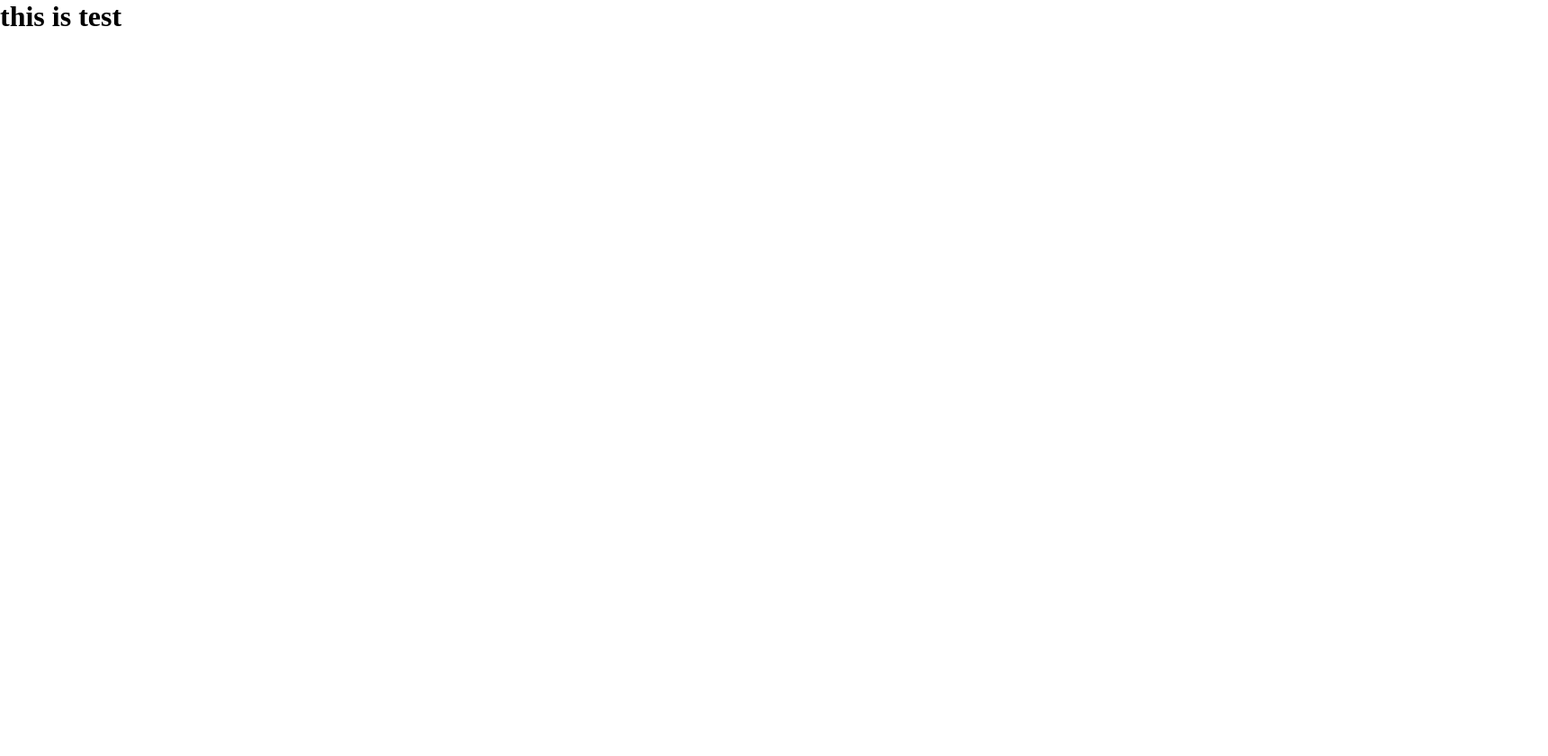
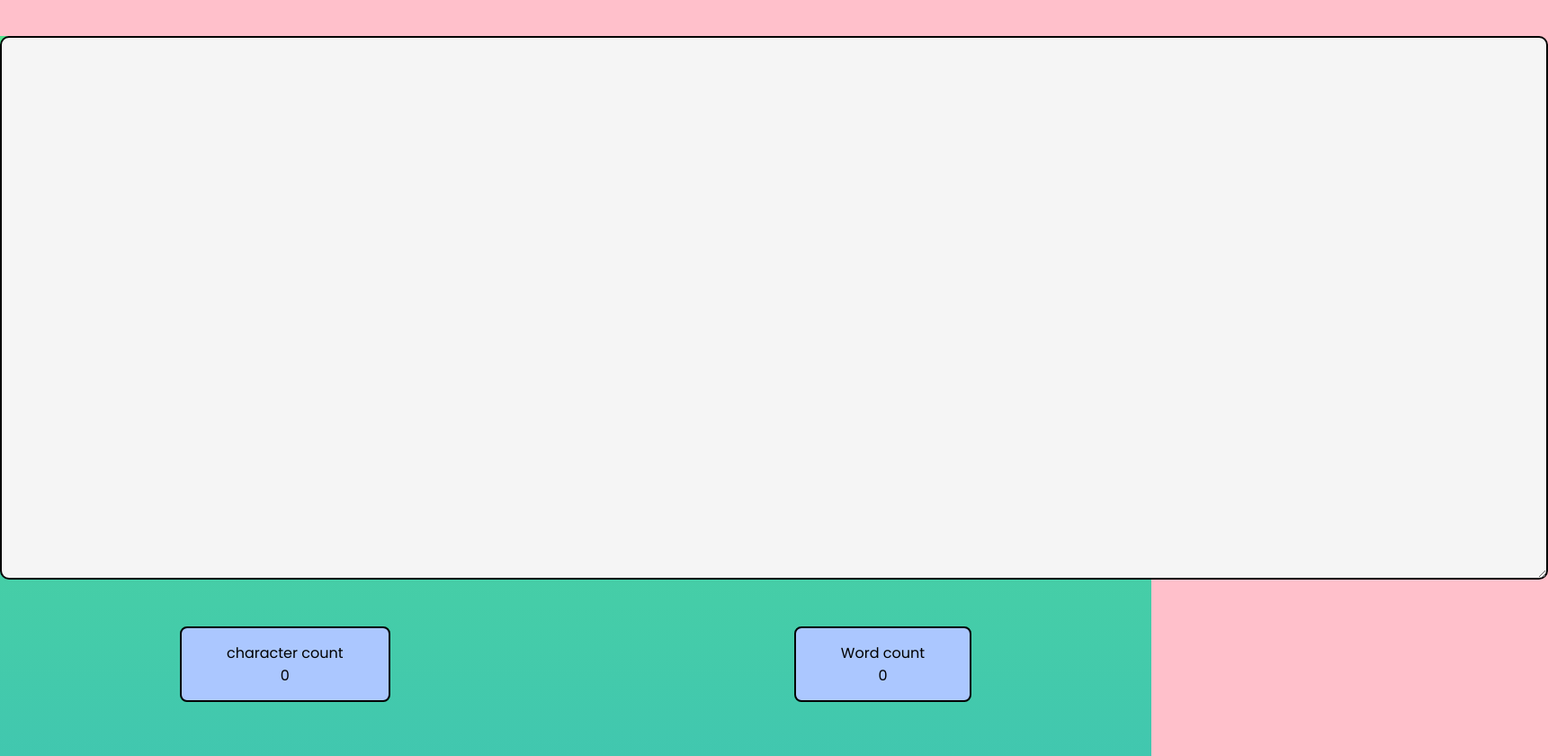
Before and after one commit to Sujanban/character_and_word_counter, a plain HTML site: page index.html in a window 1280 px wide. Shown: the whole page at 90% size, 1721 px wide, since content can reach past the window. Before the commit the page ends 800 px from the top, so only its background shows below. Drawn offline with Linux system fonts and the light colour scheme; files whose address does not match are found by name.

Commit message:
first commit

```diff
--- a/css/style.css
+++ b/css/style.css
@@ -1,5 +1,55 @@
+@import url('https://fonts.googleapis.com/css2?family=Poppins&display=swap');
 *{
 	margin: 0;
 	padding: 0;
 	box-sizing: border-box;
+	font-family: 'Poppins', sans-serif;
 }
+body{
+	width: 100%;
+	height: 100%;
+	background: pink;
+}
+.container{
+	margin-top: 40px;
+	display: flex;
+	justify-content: center;
+	align-items: center;
+	text-align: center;
+}
+.main{
+	height: 100vh;
+	width: 100%;
+	/*background-color: #54E38E;*/
+	background: linear-gradient(#54E38E, #41C7AF);
+}
+textarea{
+	background: whitesmoke;
+	border: 2px solid black;
+	border-radius: 10px;
+	position: relative;
+}
+.stats{
+	display: flex;
+	justify-content: space-between;
+
+
+}
+.character{
+	padding: 15px 50px;
+	border: 2px solid black;
+	border-radius: 8px;
+	left: 200px;
+	position: absolute;
+	bottom: 20px;
+	background: #ABC7FF;
+}
+.word{
+	padding: 15px 50px;
+	border: 2px solid black;
+	border-radius: 8px;
+	position: absolute;
+	right: 200px;
+	bottom: 20px;
+	background: #ABC7FF;
+}
--- a/index.html
+++ b/index.html
@@ -7,7 +7,23 @@
 	<title></title>
 </head>
 <body>
-<h1>this is test</h1>
+	<section class="container">
+		<div class="main">
+			<div class="content">
+				<textarea rows="30" cols="150"></textarea>
+			</div>
+			<div class="stats">
+				<div class="character">
+					<p>character count</p>
+					<p class="character-count">0</p>
+				</div>
+				<div class="word">
+					<p>Word count</p>
+					<p class="word-count">0</p>
+				</div>
+			</div>
+		</div>
+	</section>
 <script type="text/javascript" src=".script/script.js"></script>
 </body>
 </html>
```
